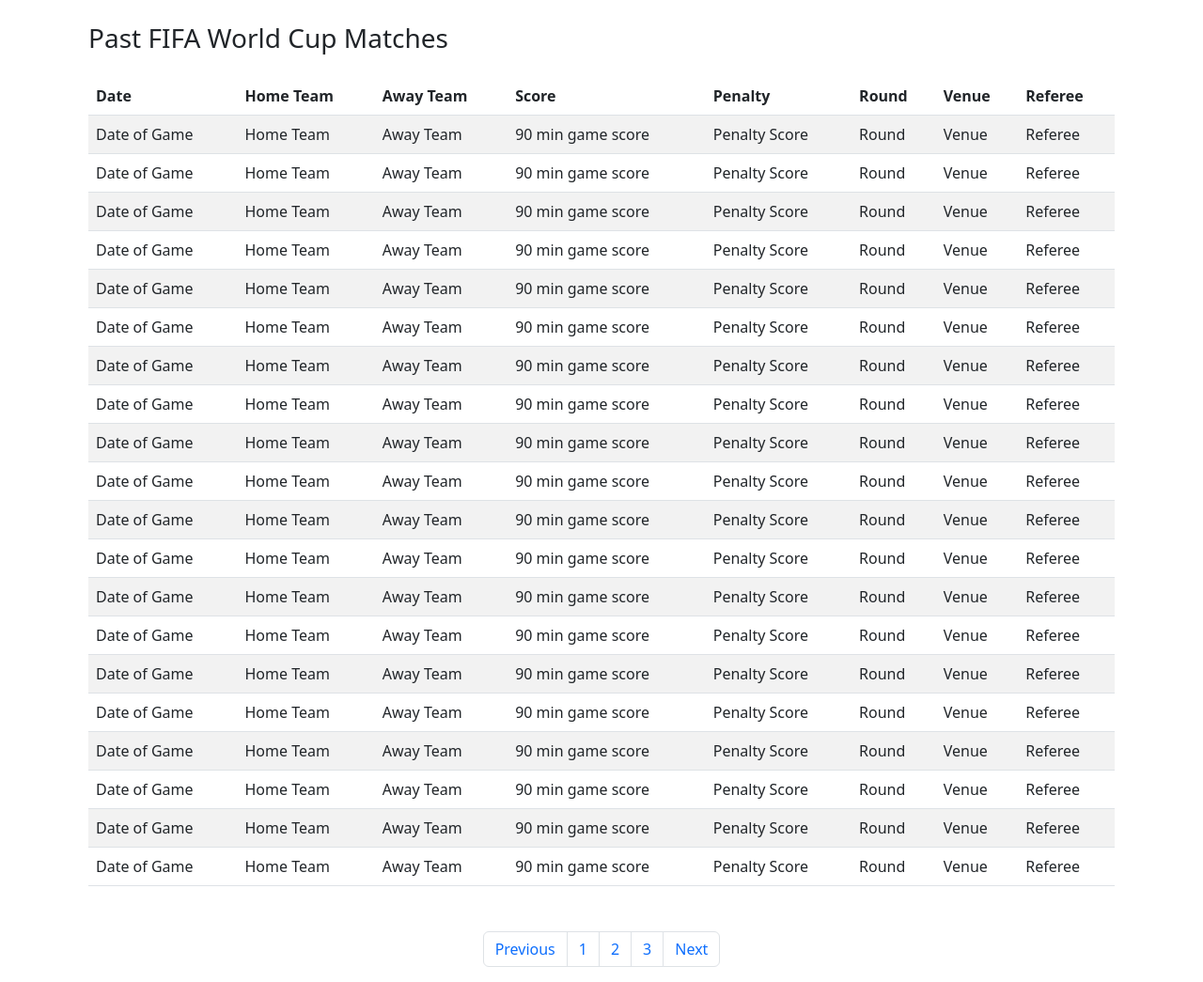
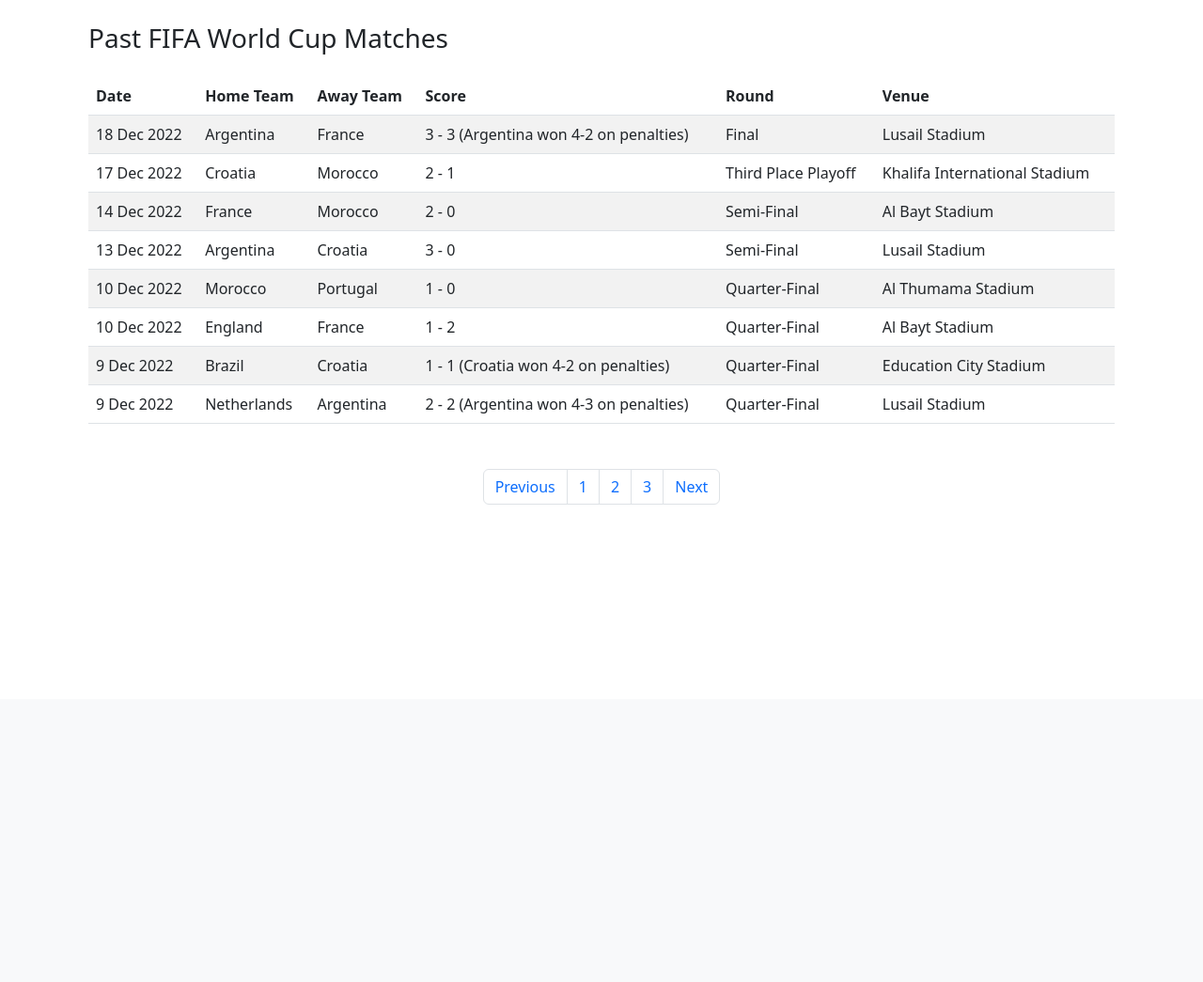
Before and after one commit to fishsoupp/Database, a Flask app: page /match in a window 1280 px wide. Shown: the part 56-1101 px from the top of the page at 94% size. After the commit the page ends 593 px from the top, so only its background shows below. Run offline with Flask 3, Linux system fonts and the light colour scheme.

Commit message:
Revert "Merge pull request #3 from fishsoupp/jing-yu"
This reverts commit b8efd984656af8bddcd1896bd45fb232fa016a9e, reversing
changes made to e74426c1fe161a3b8e3b043ae6a0fdafe50c9ffa.

```diff
--- a/templates/matches.html
+++ b/templates/matches.html
@@ -13,25 +13,75 @@
                 <th scope="col">Home Team</th>
                 <th scope="col">Away Team</th>
                 <th scope="col">Score</th>
-                <th scope="col">Penalty</th>
                 <th scope="col">Round</th>
                 <th scope="col">Venue</th>
-                <th scope="col">Referee</th>
             </tr>
         </thead>
         <tbody>
-            {% for i in range(20) %}
             <tr>
-                <td>Date of Game</td>
-                <td>Home Team</td>
-                <td>Away Team</td>
-                <td>90 min game score</td>
-                <td>Penalty Score</td>
-                <td>Round</td>
-                <td>Venue</td>
-                <td>Referee</td>
+                <td>18 Dec 2022</td>
+                <td>Argentina</td>
+                <td>France</td>
+                <td>3 - 3 (Argentina won 4-2 on penalties)</td>
+                <td>Final</td>
+                <td>Lusail Stadium</td>
             </tr>
-            {% endfor %}
+            <tr>
+                <td>17 Dec 2022</td>
+                <td>Croatia</td>
+                <td>Morocco</td>
+                <td>2 - 1</td>
+                <td>Third Place Playoff</td>
+                <td>Khalifa International Stadium</td>
+            </tr>
+            <tr>
+                <td>14 Dec 2022</td>
+                <td>France</td>
+                <td>Morocco</td>
+                <td>2 - 0</td>
+                <td>Semi-Final</td>
+                <td>Al Bayt Stadium</td>
+            </tr>
+            <tr>
+                <td>13 Dec 2022</td>
+                <td>Argentina</td>
+                <td>Croatia</td>
+                <td>3 - 0</td>
+                <td>Semi-Final</td>
+                <td>Lusail Stadium</td>
+            </tr>
+            <tr>
+                <td>10 Dec 2022</td>
+                <td>Morocco</td>
+                <td>Portugal</td>
+                <td>1 - 0</td>
+                <td>Quarter-Final</td>
+                <td>Al Thumama Stadium</td>
+            </tr>
+            <tr>
+                <td>10 Dec 2022</td>
+                <td>England</td>
+                <td>France</td>
+                <td>1 - 2</td>
+                <td>Quarter-Final</td>
+                <td>Al Bayt Stadium</td>
+            </tr>
+            <tr>
+                <td>9 Dec 2022</td>
+                <td>Brazil</td>
+                <td>Croatia</td>
+                <td>1 - 1 (Croatia won 4-2 on penalties)</td>
+                <td>Quarter-Final</td>
+                <td>Education City Stadium</td>
+            </tr>
+            <tr>
+                <td>9 Dec 2022</td>
+                <td>Netherlands</td>
+                <td>Argentina</td>
+                <td>2 - 2 (Argentina won 4-3 on penalties)</td>
+                <td>Quarter-Final</td>
+                <td>Lusail Stadium</td>
+            </tr>
         </tbody>
     </table>
 
```
